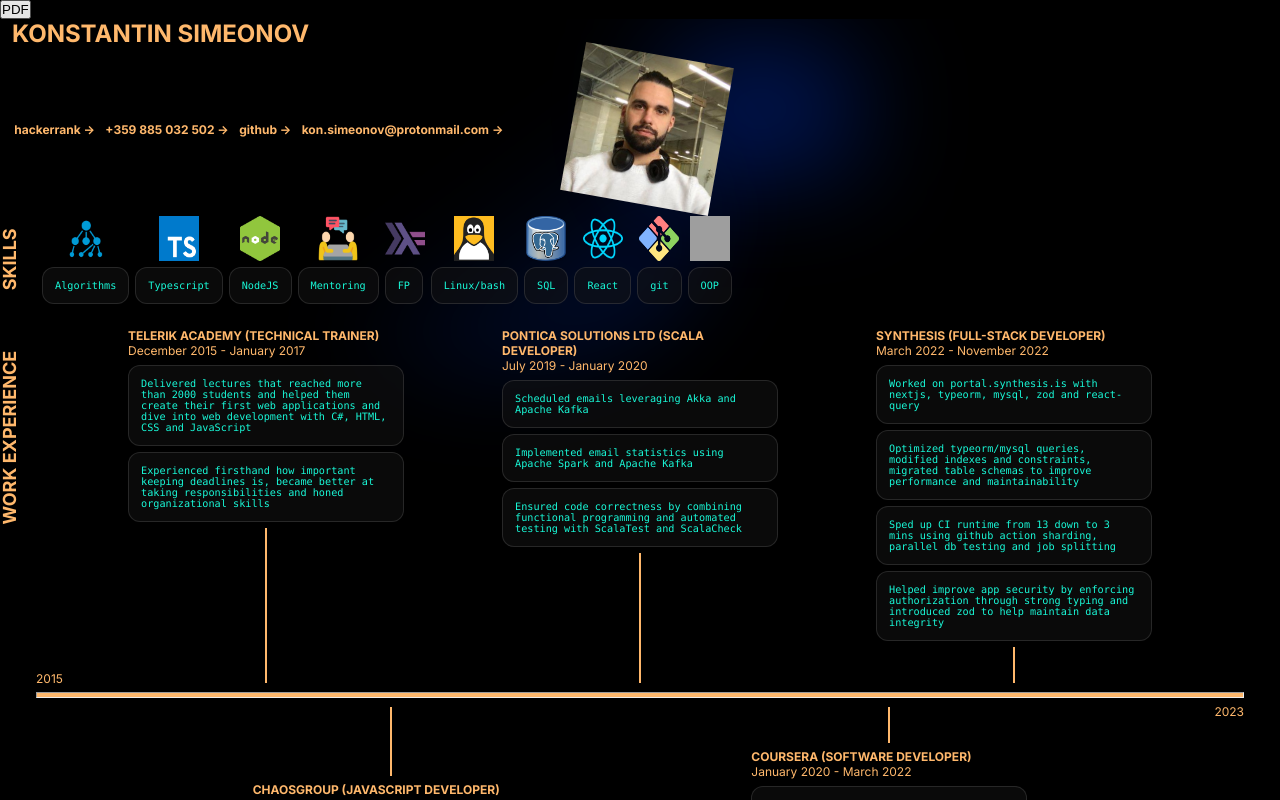
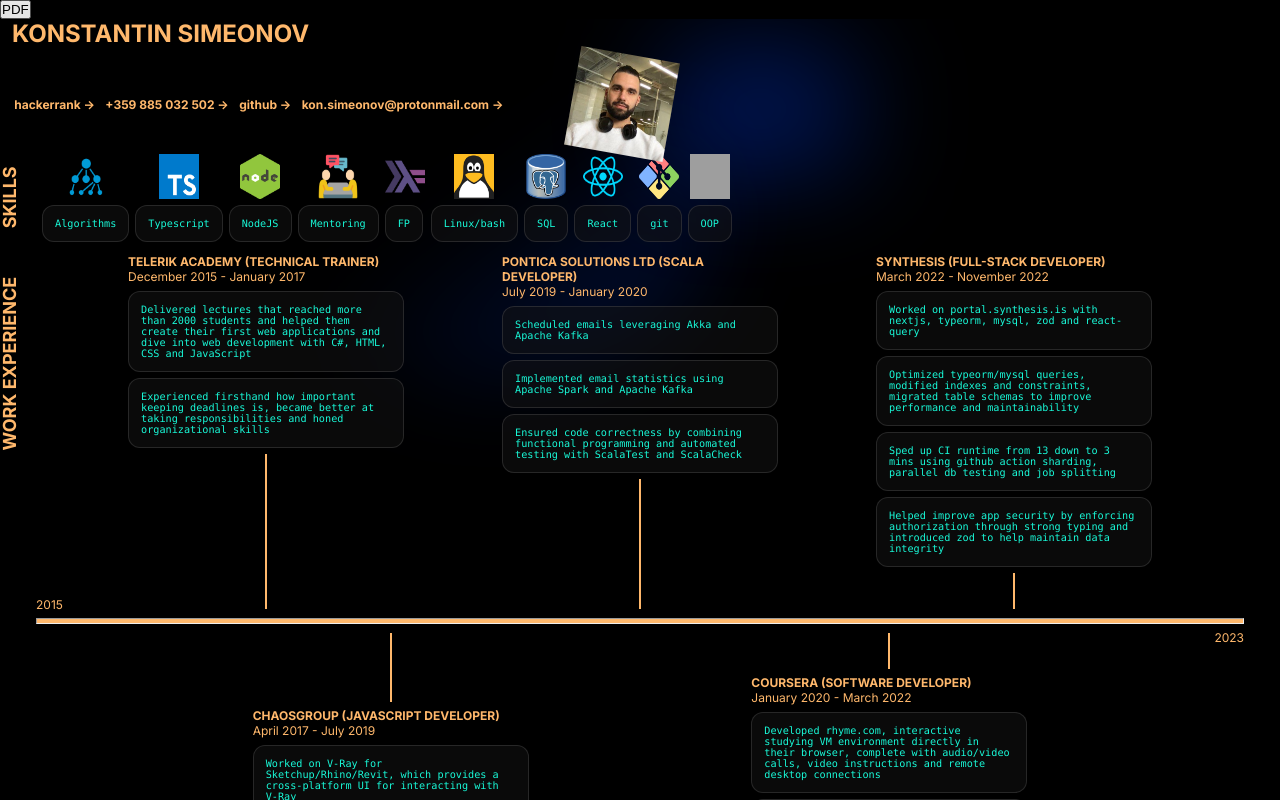
Before and after one commit to KonstantinSimeonov/cv2, a Next.js app: page / in a window 1280 px wide. Shown: the top 800 px of the page. Built offline with nearby package versions, Linux system fonts and the light colour scheme; grey boxes are pictures that could not be loaded.

Commit message:
i dont even know

```diff
--- a/src/styles/Home.module.css
+++ b/src/styles/Home.module.css
@@ -2,7 +2,6 @@
   position: relative;
   display: flex;
   flex-direction: column;
-  justify-content: space-between;
   align-items: stretch;
   min-height: 100vh;
   overflow: auto;
@@ -337,8 +336,14 @@
 }
 
 @media screen and (max-width: 1500px) {
+  .photo {
+    max-width: 100px;
+    max-height: 100px;
+  }
+
   .main {
     padding: 0 1rem;
+    gap: 0;
   }
 
   .card {
```
